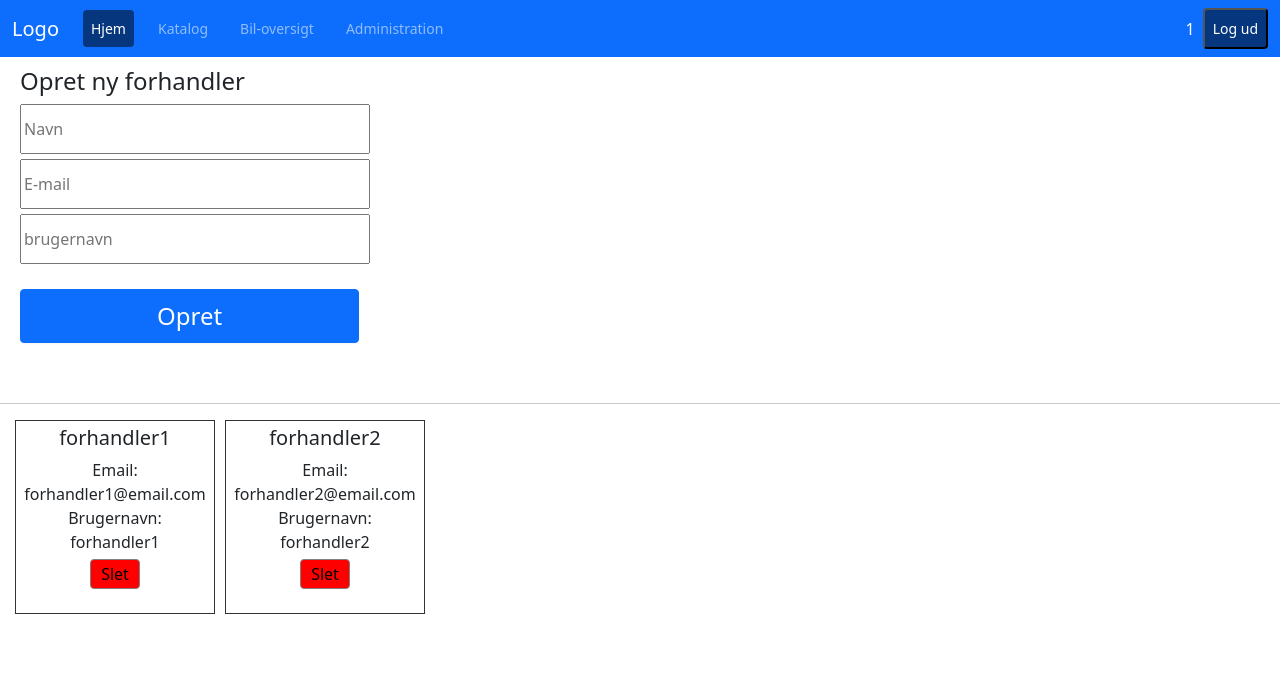
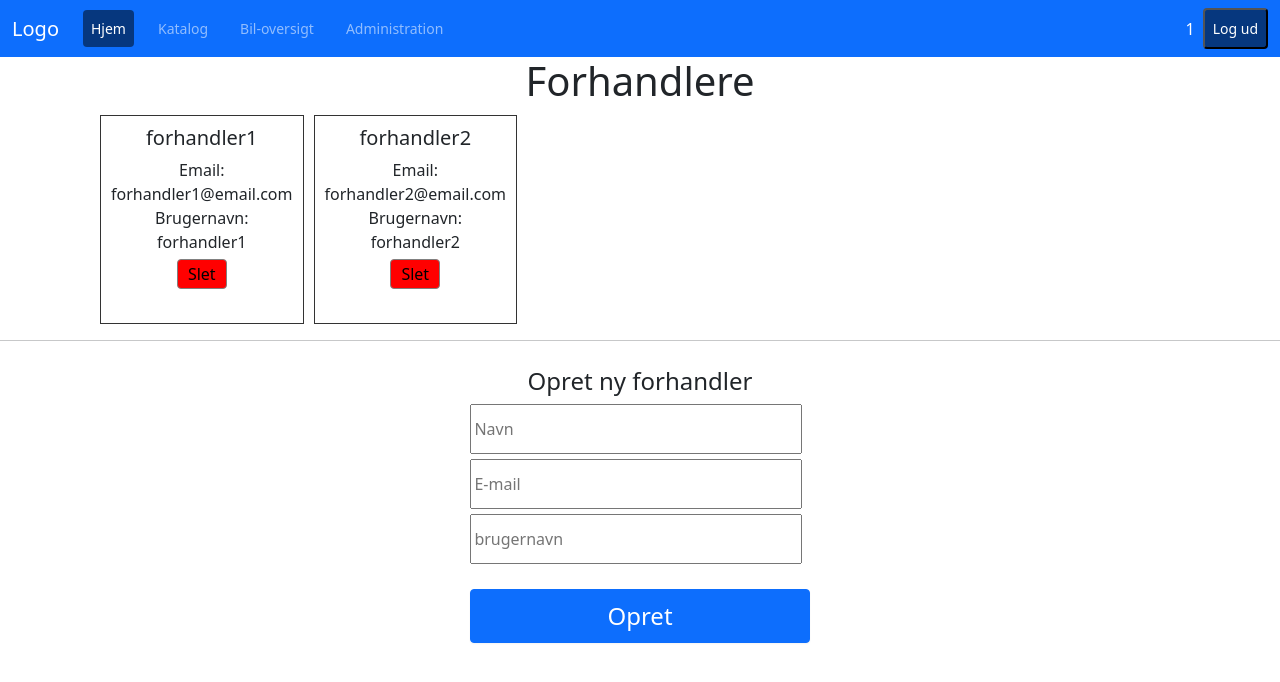
Before and after one commit to SerhiiDk/BilBixen-PHP-, a PHP site: page /administration.php in a window 1280 px wide. Shown: the top 682 px of the page. Run offline with PHP 8.4, Linux system fonts and the light colour scheme; the visitor is signed in with stand-in values (Sample User, id 1); data comes from the database, SQL or seed files in the repository; some libraries are stand-ins or nearby versions.

Commit message:
added final projectV2

```diff
--- a/BilBixen/administration.php
+++ b/BilBixen/administration.php
@@ -32,45 +32,13 @@ if(isset($_SESSION['loggedIn']))
   if($_SESSION['rettigheder'] == 3)
   {
 
-    ?>
-    <form class="administration__form" method='POST' action='administration.php'>
-    <h4>Opret ny forhandler </h4>
-    <input type="text"  name="navn" class="forhandler__input admin_input" placeholder="Navn" required/>
-    <input type="email"  name="forhandlerEmail" class="forhandler__input admin_input"  placeholder="E-mail" required />
-    <input type="text"  name="brugernavn" class="forhandler__input admin_input" placeholder="brugernavn" required/>
-
-    <!-- rows="7" cols="63.2" -->
-    <button class="btn btn-primary btn-komm" type="submit" name='opretForhandler'>Opret</button>
-    </form>
-    </body>
-    </html>
-
-    <?php
-    if (isset($_POST['opretForhandler'])){
-        $dbForhandlerTabel = "forhandler";
-        $navn = $_POST['navn'];
-        $forhandlerEmail =  $_POST['forhandlerEmail'];
-        $ForhandlerBrugernavn =  $_POST['brugernavn'];
-        $ForhandlerPassword = strrev($ForhandlerBrugernavn);
-
-        $sqlOpretForhandler = "INSERT INTO $dbForhandlerTabel (`id`, `navn`, `email`, `brugernavn`, `password`, `rettighedder`) VALUES (NULL, '$navn', '$forhandlerEmail', '$ForhandlerBrugernavn', '$ForhandlerPassword', '2')";
-
-        if(mysqli_query($conn, $sqlOpretForhandler)){
-
-        echo "<script>alert('Forhandleren er oprettet.')</script>";
-        }
-        else{
-        echo "<script>alert('Prøv igen senere.')</script>";
-        }
-    }
-
-    echo "<br><hr>";
-
     $dbForhandlerTabel = "forhandler";
-
     $sqlAlleForhandlere  = "SELECT * FROM $dbForhandlerTabel";
     $resultAlleForhandlere = mysqli_query($conn, $sqlAlleForhandlere);
-    echo "<div class='forhandler-card'>";
+
+    echo "<h1 style='text-align:center;'>Forhandlere</h1>";
+
+    echo "<div class='forhandler-card  scrollmenuOversigt containerOversigt '>";
     if ($resultAlleForhandlere) {
         foreach($resultAlleForhandlere as $row) {
             echo"<form class='administration__forhandlere' method='POST' action='administration.php'>";
@@ -100,11 +68,44 @@ if(isset($_SESSION['loggedIn']))
             }
             echo "</form>";
 
+
         }
     }
     echo "</div>";
+    echo "<hr>";
+    ?>
+    <div style="display:flex;">
+    <form class="administration__form" method='POST' action='administration.php'>
+    <h4 style="text-align:center;" >Opret ny forhandler </h4>
+    <input type="text"  name="navn" class="forhandler__input admin_input" placeholder="Navn" required/>
+    <input type="email"  name="forhandlerEmail" class="forhandler__input admin_input"  placeholder="E-mail" required />
+    <input type="text"  name="brugernavn" class="forhandler__input admin_input" placeholder="brugernavn" required/>
 
+    <!-- rows="7" cols="63.2" -->
+    <button class="btn btn-primary btn-komm" type="submit" name='opretForhandler'>Opret</button>
+    </form>
+    </div>
+    </body>
+    </html>
 
+    <?php
+    if (isset($_POST['opretForhandler'])){
+        $dbForhandlerTabel = "forhandler";
+        $navn = $_POST['navn'];
+        $forhandlerEmail =  $_POST['forhandlerEmail'];
+        $ForhandlerBrugernavn =  $_POST['brugernavn'];
+        $ForhandlerPassword = strrev($ForhandlerBrugernavn);
+
+        $sqlOpretForhandler = "INSERT INTO $dbForhandlerTabel (`id`, `navn`, `email`, `brugernavn`, `password`, `rettighedder`) VALUES (NULL, '$navn', '$forhandlerEmail', '$ForhandlerBrugernavn', '$ForhandlerPassword', '2')";
+
+        if(mysqli_query($conn, $sqlOpretForhandler)){
+
+        echo "<script>alert('Forhandleren er oprettet.')</script>";
+        }
+        else{
+        echo "<script>alert('Prøv igen senere.')</script>";
+        }
+    }
   }
   else
   {
--- a/BilBixen/style/style.css
+++ b/BilBixen/style/style.css
@@ -20,6 +20,11 @@ div.scrollmenu {
     white-space: nowrap;
     min-height: 377px;
   }
+div.scrollmenuOversigt{
+  overflow: auto;
+  white-space: nowrap;
+  margin-top: 10px;
+}
 
   div.scrollmenu .card-block {
     display: inline-block;
@@ -374,19 +379,24 @@ margin-left: 50px;
 
 .selectOversigt {
   display: block;
-  width: 350px;
+  width: 335px;
   height: 50px;
   margin-bottom: 5px;
 }
 
-.bilOprettelse__heading,
-.bilOprettelse__form__block {
+.bilOprettelse__heading {
   margin-top: auto;
   margin-left: 100px;
 }
+.bilOprettelse__form__block {
+  margin-top: auto;
+  /* margin-left: 100px; */
+}
+
+
 
 .bilOprettelse__input {
-  width: 350px;
+  width: 335px;
   height: 50px;
 }
 
@@ -396,6 +406,7 @@ margin-left: 50px;
 
 .bilOprettelse__form__block {
   display: flex;
+  justify-content: center;
 }
 
 .bilOprettelse__input {
@@ -541,7 +552,8 @@ margin-top: -34px;
   position: relative;
   text-align: center;
   padding: 10px 5px;
-  overflow: auto;
+  overflow: hidden;
+  /* overflow: auto; */
   /* margin-right: 150px; */
 }
 
@@ -682,13 +694,15 @@ top:20%;
 /* ADMINISTRATION */
 
 .administration__form{
-  margin-left: 20px;
+  display: block;
+  margin-left: auto;
+  margin-right: auto;
   margin-top: 10px;
 }
 
 .admin_input{
   display: block;
-  width: 350px;
+  width: 332px;
   height: 50px;
   margin-bottom: 5px;
 }
@@ -704,9 +718,10 @@ top:20%;
   padding-top: 5px;
   text-align: center;
   border: 1px solid #333;
-  width: 200px;
+  /* min-width: 200px; */
   min-height: 10px;
   margin-right: 10px;
+  padding: 10px;
 }
 
 
@@ -715,3 +730,12 @@ top:20%;
   padding: 0;
   margin: 0;
 }
+
+.containerOversigt{
+  margin: auto 100px;
+}
+
+
+.oversigtHead{
+  text-align: center;
+}
```
Also changed, not shown: BilBixen/bilOversigt.php (+32 -10 lines).
